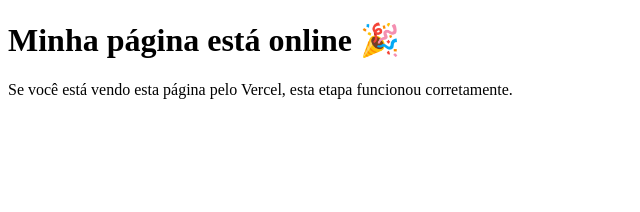
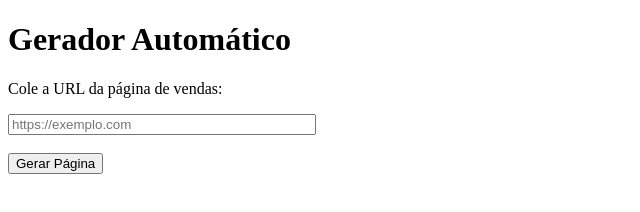
Before and after one commit to ElmaLisboa/pagina-teste, a plain HTML site: page index.html in a window 1280 px wide. Shown: the whole page, without its empty margins (0-640 px from the left). Drawn offline with Linux system fonts and the light colour scheme.

Commit message:
Update index.html

```diff
--- a/index.html
+++ b/index.html
@@ -2,16 +2,28 @@
 <html lang="pt-br">
 <head>
   <meta charset="UTF-8">
-  <title>Minha Primeira Página</title>
+  <title>Gerador de Página</title>
 </head>
 <body>
 
-  <h1>Minha página está online 🎉</h1>
+  <h1>Gerador Automático</h1>
 
-  <p>
-    Se você está vendo esta página pelo Vercel,
-    esta etapa funcionou corretamente.
-  </p>
+  <p>Cole a URL da página de vendas:</p>
+
+  <input type="text" id="url" placeholder="https://exemplo.com" style="width:300px">
+
+  <br><br>
+
+  <button onclick="gerar()">Gerar Página</button>
+
+  <p id="resultado" style="margin-top:20px;"></p>
+
+  <script>
+    function gerar() {
+      document.getElementById("resultado").innerText =
+        "Botão funcionando! Próxima etapa vem agora 🚀";
+    }
+  </script>
 
 </body>
 </html>
```
